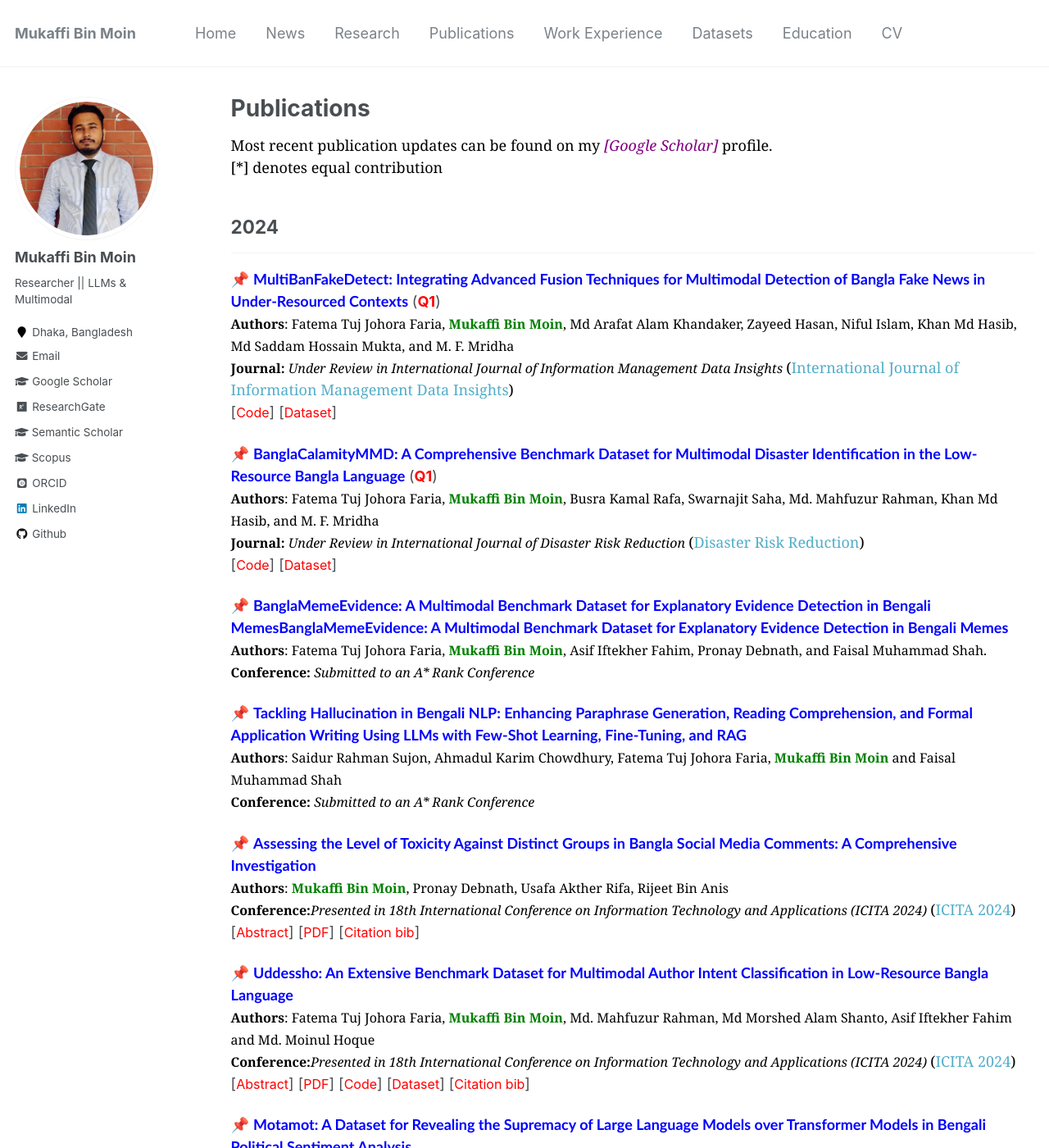
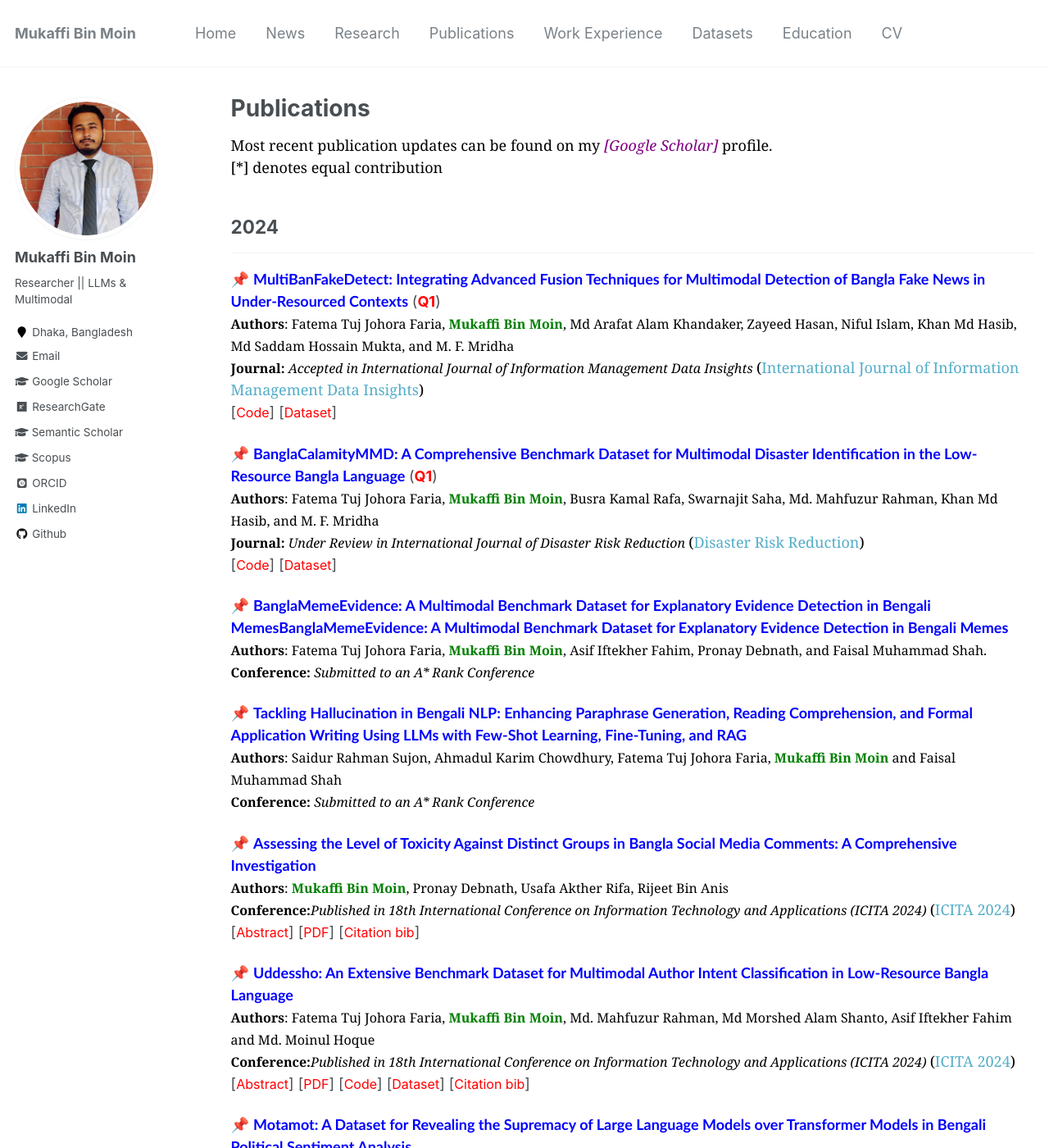
Before and after one commit to Mukaffi28/Mukaffi28.github.io, a Jekyll site: the page built from _pages/publications.md, in a window 1280 px wide and 1400 px high. Shown: the whole window at 82% size. Built offline with Jekyll 4.4.1, drawn with Linux system fonts in a browser that asks for light colours; some web fonts are replaced; some of the changed lines change nothing that is shown.

Commit message:
Update publications.md

```diff
--- a/_pages/publications.md
+++ b/_pages/publications.md
@@ -18,7 +18,7 @@ author_profile: true
 </span>
 <br>
 <span style="color:black;font-family:Georgia">
-	<font size="3"><strong>Journal:</strong><em> Under Review in International Journal of Information Management Data Insights </em></font>  ([International Journal of Information Management Data Insights](https://www.sciencedirect.com/journal/international-journal-of-information-management-data-insights))
+	<font size="3"><strong>Journal:</strong><em> Accepted in International Journal of Information Management Data Insights </em></font>  ([International Journal of Information Management Data Insights](https://www.sciencedirect.com/journal/international-journal-of-information-management-data-insights))
 </span>
 <br>
 [[<span style ="color:red"><font size="3">Code</font></span>](https://github.com/fatemafaria142/MultiBanFakeDetect-An-Extensive-Benchmark-Dataset-for-Multimodal-Bangla-Fake-News-Detection)] [[<span style ="color:red"><font size="3">Dataset</font></span>](https://data.mendeley.com/datasets/k5pbz9795f/1)]
@@ -101,27 +101,33 @@ author_profile: true
 
 
 <!-- Paper 06 -->
-📌 [<span style="color:blue;font-family:Trebuchet MS;">**Assessing the Level of Toxicity Against Distinct Groups in Bangla Social Media Comments: A Comprehensive Investigation**</span>](https://arxiv.org/abs/2409.17130)<br>
+📌 [<span style="color:blue;font-family:Trebuchet MS;">**Assessing the Level of Toxicity Against Distinct Groups in Bangla Social Media Comments: A Comprehensive Investigation**</span>](https://link.springer.com/chapter/10.1007/978-981-96-1758-6_46)<br>
 <span style="color:black;font-family:Georgia">
 	<font size="3"><strong>Authors</strong>: <strong style="color:green">Mukaffi Bin Moin</strong>, Pronay Debnath, Usafa Akther Rifa, Rijeet Bin Anis</font>
 </span>
 <br>
 <span style="color:black;font-family:Georgia">
-	<font size="3"><strong>Conference:</strong><em>Presented in 18th International Conference on Information Technology and Applications (ICITA 2024) </em></font> ([ICITA 2024](https://icita.world/?__im-rgVYHazg=104405410931315538#/))
+	<font size="3"><strong>Conference:</strong><em>Published in 18th International Conference on Information Technology and Applications (ICITA 2024) </em></font> ([ICITA 2024](https://link.springer.com/book/10.1007/978-981-96-1758-6))
 </span>
 <br>
 [<a style="color:red;" href="#" onclick="$('#Toxic2024_abstract').toggle();return false;"><font size="3">Abstract</font></a>] [[<span style ="color:red"><font size="3">PDF</font></span>](https://arxiv.org/pdf/2409.17130)] [<a style="color:red;" href="#" onclick="$('#Toxic2024_bib').toggle();return false;"><font size="3">Citation bib</font></a>]
 
 <div id="Toxic2024_bib" class="bib" style="display:none;">
 	<pre>
-	  @misc{moin2024assessingleveltoxicitydistinct,
-      		title={Assessing the Level of Toxicity Against Distinct Groups in Bangla Social Media Comments: A Comprehensive Investigation},
-     		author={Mukaffi Bin Moin and Pronay Debnath and Usafa Akther Rifa and Rijeet Bin Anis},
-      		year={2024},
-      		eprint={2409.17130},
-      		archivePrefix={arXiv},
-      		primaryClass={cs.CL},
-      		url={https://arxiv.org/abs/2409.17130},
+	  @InProceedings{10.1007/978-981-96-1758-6_46,
+		author="Moin, Mukaffi Bin
+		and Debnath, Pronay
+		and Rifa, Usafa Akther
+		and Anis, Rijeet Bin",
+		editor="Ullah, Abrar
+		and Anwar, Sajid",
+		title="Assessing the Level of Toxicity Against Distinct Groups in Bangla Social Media Comments: A Comprehensive Investigation",
+		booktitle="Proceedings of International Conference on Information Technology and Applications",
+		year="2025",
+		publisher="Springer Nature Singapore",
+		address="Singapore",
+		pages="557--569",
+		isbn="978-981-96-1758-6"
 		}
 	</pre>
 </div>
@@ -141,13 +147,13 @@ author_profile: true
 
 
 <!-- Paper 06 -->
-📌 [<span style="color:blue;font-family:Trebuchet MS;">**Uddessho: An Extensive Benchmark Dataset for Multimodal Author Intent Classification in Low-Resource Bangla Language**</span>](https://arxiv.org/abs/2409.09504)<br>
+📌 [<span style="color:blue;font-family:Trebuchet MS;">**Uddessho: An Extensive Benchmark Dataset for Multimodal Author Intent Classification in Low-Resource Bangla Language**</span>](https://link.springer.com/chapter/10.1007/978-981-96-1758-6_32)<br>
 <span style="color:black;font-family:Georgia">
 	<font size="3"><strong>Authors</strong>: Fatema Tuj Johora Faria, <strong style="color:green">Mukaffi Bin Moin</strong>, Md. Mahfuzur Rahman, Md Morshed Alam Shanto, Asif Iftekher Fahim and Md. Moinul Hoque</font>
 </span>
 <br>
 <span style="color:black;font-family:Georgia">
-	<font size="3"><strong>Conference:</strong><em>Presented in 18th International Conference on Information Technology and Applications (ICITA 2024) </em></font> ([ICITA 2024](https://icita.world/?__im-rgVYHazg=104405410931315538#/))
+	<font size="3"><strong>Conference:</strong><em>Published in 18th International Conference on Information Technology and Applications (ICITA 2024) </em></font> ([ICITA 2024](https://link.springer.com/book/10.1007/978-981-96-1758-6))
 </span>
 <br>
 [<a style="color:red;" href="#" onclick="$('#Uddessho2024_abstract').toggle();return false;"><font size="3">Abstract</font></a>]
@@ -158,14 +164,22 @@ author_profile: true
 
 <div id="Uddessho2024_bib" class="bib" style="display:none; position: relative;">
 	<pre id="bibtext" style="position: relative; padding-right: 50px;">
-	  @misc{faria2024uddesshoextensivebenchmarkdataset,
-      		title={Uddessho: An Extensive Benchmark Dataset for Multimodal Author Intent Classification in Low-Resource Bangla Language},
-      		author={Fatema Tuj Johora Faria and Mukaffi Bin Moin and Md. Mahfuzur Rahman and Md Morshed Alam Shanto and Asif Iftekher Fahim and Md. Moinul Hoque},
-      		year={2024},
-      		eprint={2409.09504},
-      		archivePrefix={arXiv},
-      		primaryClass={cs.CL},
-      		url={https://arxiv.org/abs/2409.09504},
+	  @InProceedings{10.1007/978-981-96-1758-6_32,
+		author="Faria, Fatema Tuj Johora
+		and Moin, Mukaffi Bin
+		and Rahman, Md. Mahfuzur
+		and Shanto, Md. Morshed Alam
+		and Fahim, Asif Iftekher
+		and Hoque, Md. Moinul",
+		editor="Ullah, Abrar
+		and Anwar, Sajid",
+		title="Uddessho: An Extensive Benchmark Dataset for Multimodal Author Intent Classification in Low-Resource Bangla Language",
+		booktitle="Proceedings of International Conference on Information Technology and Applications",
+		year="2025",
+		publisher="Springer Nature Singapore",
+		address="Singapore",
+		pages="383--393",
+		isbn="978-981-96-1758-6"
 		}
 	</pre>
 	<button id="copyButton" onclick="copyBibText()" style="position: absolute; top: 10px; right: 10px; background-color: #FF6B6B; color: white; border: none; padding: 5px 10px; border-radius: 5px; cursor: pointer; font-size: 14px; font-weight: bold; transition: background-color 0.3s ease;">
```
